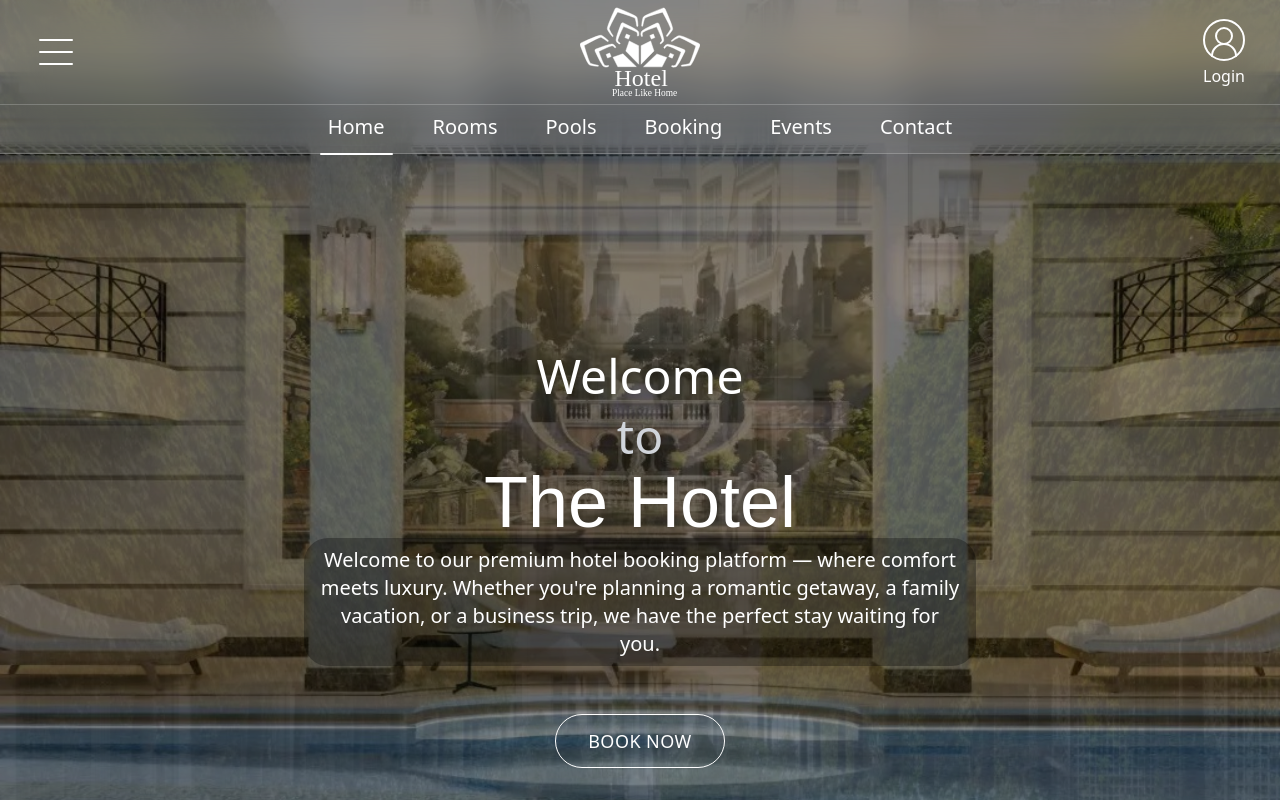
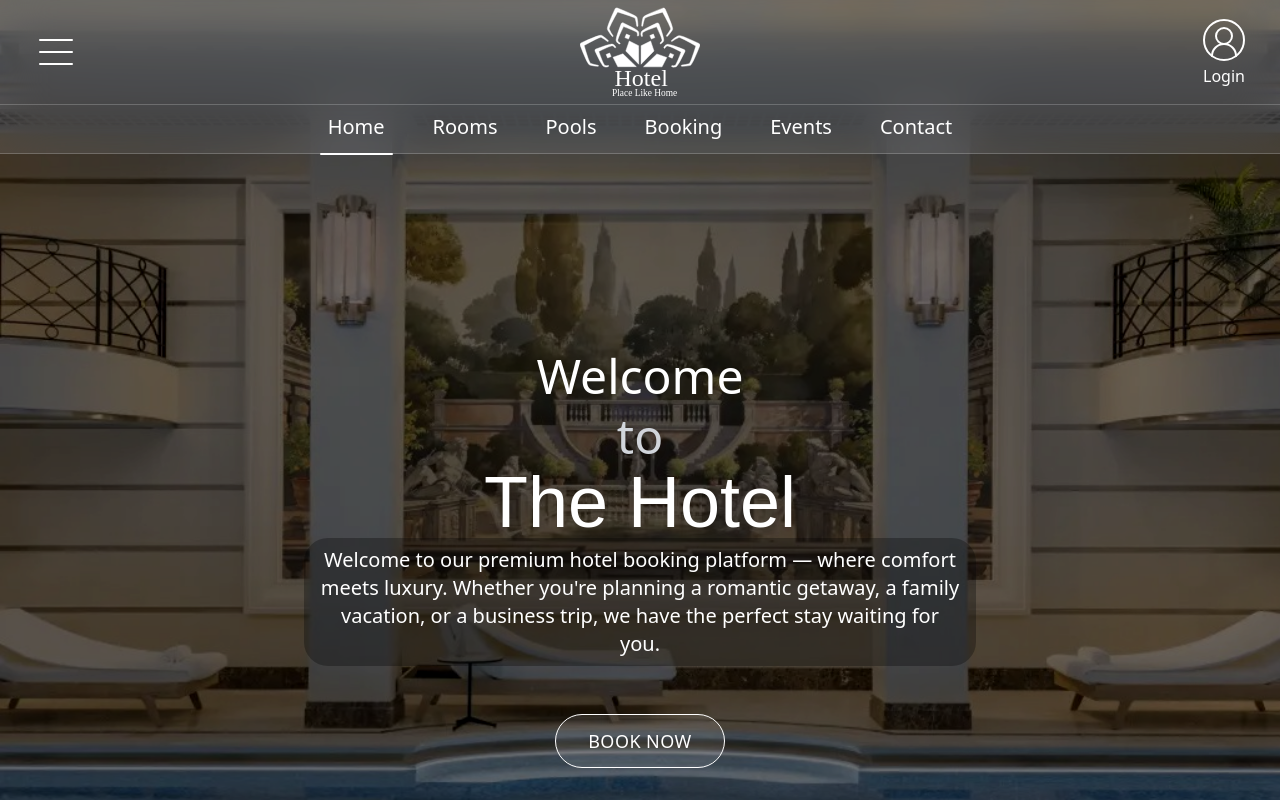
Before and after one commit to Blackstate9080/Hotel_Managment, a React (Vite) app: page / in a window 1280 px wide. Built offline with nearby package versions, Linux system fonts and the light colour scheme; the HTML template or start-up script is replaced by a standard one; a web font is replaced by a local one.

Commit message:
image vibrancy lowered

```diff
--- a/src/components/Home/Home_Background.jsx
+++ b/src/components/Home/Home_Background.jsx
@@ -5,7 +5,7 @@ const images = [
   "/Home/Home_4.png",
   "/Home/Home_2.png",
   "/Home/Home_3.png",
-  "/Home/Home_1.png", // Make sure these are in the `public/` folder
+  "/Home/Home_1.png",
 ];
 
 export const Home_Background = ({ children }) => {
@@ -14,21 +14,22 @@ export const Home_Background = ({ children }) => {
   useEffect(() => {
     const interval = setInterval(() => {
       setIndex((prev) => (prev + 1) % images.length);
-    }, 5000); // change every 5 seconds
+    }, 5000);
 
     return () => clearInterval(interval);
   }, []);
 
   return (
-    <div
-      className="relative w-full h-screen overflow-hidden transition-all duration-1000 ease-in-out"
-      style={{
-        backgroundImage: `url(${images[index]})`,
-        backgroundSize: "cover",
-        backgroundPosition: "center",
-      }}
-    >
-      {/* dark overlay */}
+    <div className="relative w-full h-screen overflow-hidden">
+      {/* background image with dark filters */}
+      <div
+        className="absolute inset-0 bg-center bg-cover transition-opacity duration-1000 ease-in-out filter brightness-[0.7] contrast-[1.1] saturate-100"
+        style={{
+          backgroundImage: `url(${images[index]})`,
+        }}
+      ></div>
+
+      {/* dark overlay (optional, for additional depth) */}
       <div className="absolute inset-0 bg-black/40 z-0"></div>
 
       {/* content above background */}
--- a/src/pages/Home.jsx
+++ b/src/pages/Home.jsx
@@ -21,13 +21,14 @@ export const Home = () => {
         </p>
         <div className="text-center mt-4">
         <Link
-          to="/booking"
-          className="mt-6 inline-block border border-white text-white px-8 py-3 rounded-full text-lg tracking-wide
-             font-light uppercase transition duration-300 ease-in-out hover:bg-white hover:text-black shadow-sm
-             hover:shadow-md"
-        >
-          Book Now
-        </Link>
+  to="/booking"
+  className="mt-6 inline-block bg-white/10 border border-white text-white px-8 py-3 rounded-full text-lg tracking-wide
+    font-light uppercase transition duration-300 ease-in-out hover:bg-white hover:text-black
+    hover:shadow-[0_12px_35px_rgba(0,0,0,1)] backdrop-opacity-40-md"
+>
+  Book Now
+</Link>
+
       </div>
 
       </Home_Background>
```
